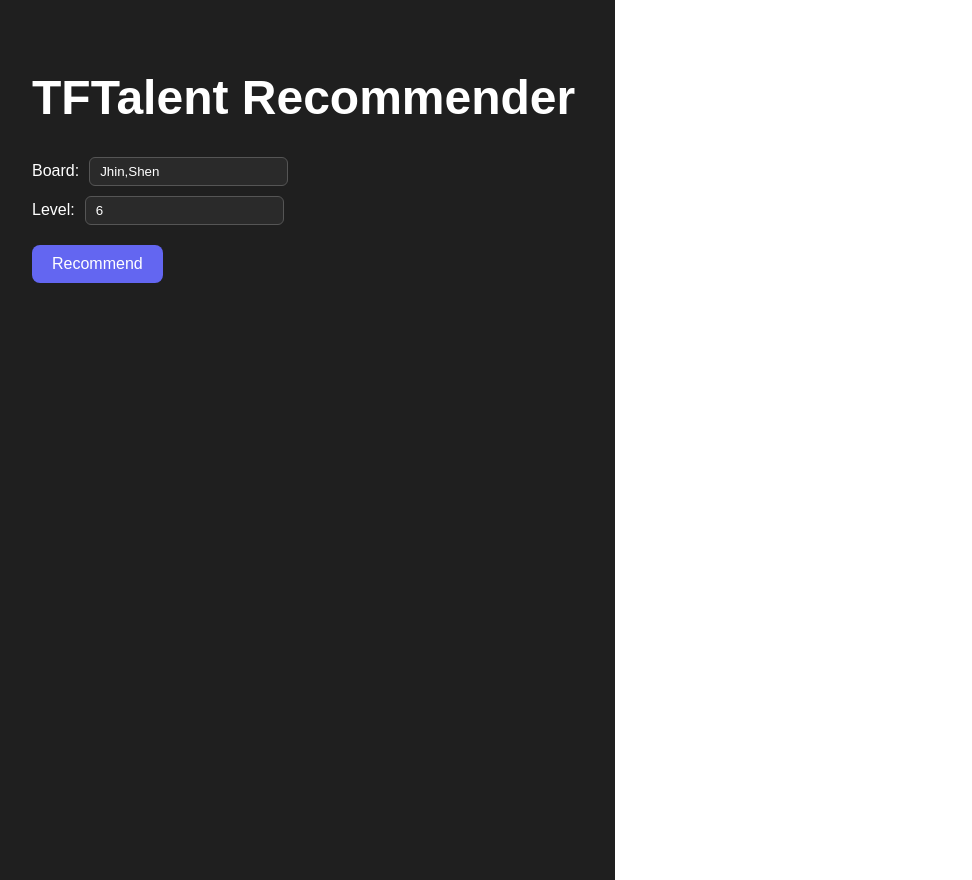
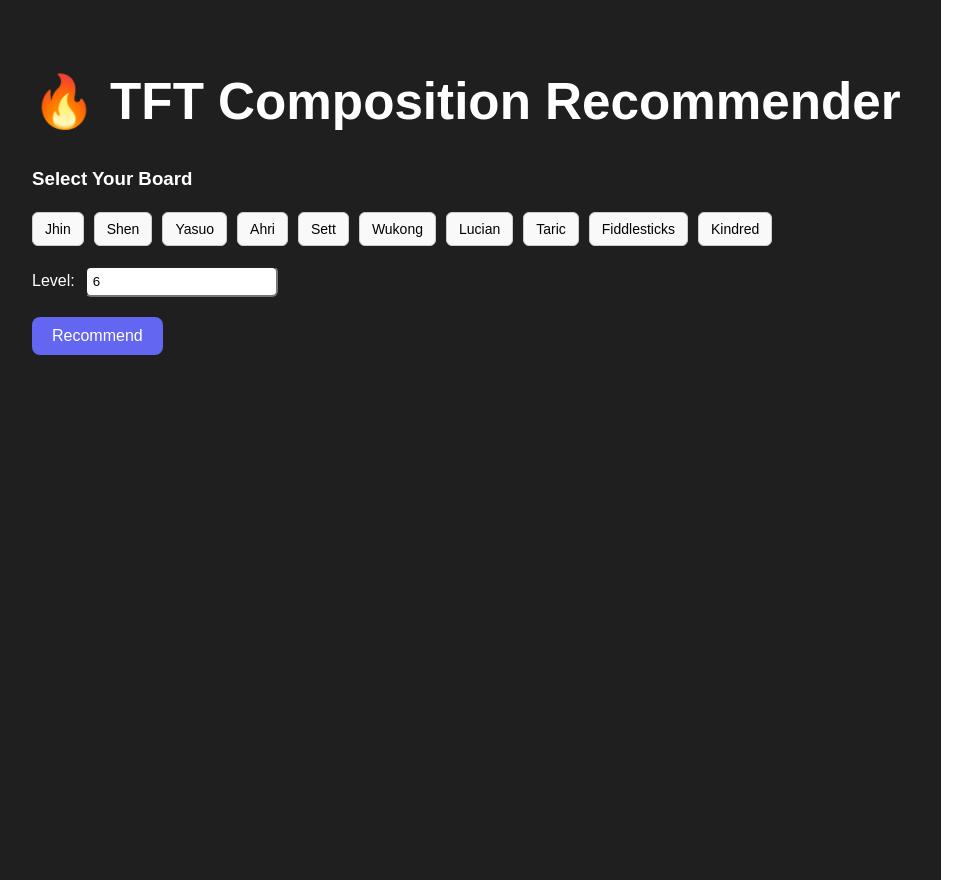
Before and after one commit to chenyiweifu108/TFTalent, a React app in the folder frontend/: page / in a window 1280 px wide. Shown: the whole page, without its empty margins (8-980 px from the left). Built offline with nearby package versions, Linux system fonts and the light colour scheme; the HTML template or start-up script is replaced by a standard one.

Commit message:
Update App.tsx

```diff
--- a/frontend/src/App.tsx
+++ b/frontend/src/App.tsx
@@ -1,5 +1,20 @@
 import { useState } from "react";
 
+/* ===== 英雄池（后续可接真实数据） ===== */
+const ALL_UNITS = [
+  "Jhin",
+  "Shen",
+  "Yasuo",
+  "Ahri",
+  "Sett",
+  "Wukong",
+  "Lucian",
+  "Taric",
+  "Fiddlesticks",
+  "Kindred",
+];
+
+/* ===== 数据类型 ===== */
 type Recommendation = {
   rank: number;
   comp_id: string;
@@ -9,24 +24,33 @@
 };
 
 function App() {
-  const [board, setBoard] = useState("Jhin,Shen");
+  const [board, setBoard] = useState<string[]>([]);
   const [level, setLevel] = useState(6);
   const [result, setResult] = useState<Recommendation[] | null>(null);
   const [loading, setLoading] = useState(false);
 
+  /* ===== 点击英雄：加入 / 移除 ===== */
+  const toggleUnit = (unit: string) => {
+    setBoard((prev) =>
+      prev.includes(unit)
+        ? prev.filter((u) => u !== unit)
+        : [...prev, unit]
+    );
+  };
+
+  /* ===== 请求后端 ===== */
   const fetchRecommendation = async () => {
+    try {
       setLoading(true);
-    try {
+
       const res = await fetch(
         "https://tftalent-3.onrender.com/recommendations",
         {
           method: "POST",
-          headers: {
-            "Content-Type": "application/json",
-          },
+          headers: { "Content-Type": "application/json" },
           body: JSON.stringify({
-            board: board.split(",").map((b) => b.trim()),
-            level: Number(level),
+            board: board,
+            level: level,
           }),
         }
       );
@@ -34,70 +58,70 @@
       const data = await res.json();
       setResult(data.recommendations);
     } catch (err) {
-      console.error(err);
-      alert("Failed to fetch recommendation");
+      alert("Failed to fetch recommendation.");
     } finally {
       setLoading(false);
     }
   };
 
   return (
-    <div
+    <div style={pageStyle}>
+      <h1>🔥 TFT Composition Recommender</h1>
+
+      {/* ===== 英雄选择区 ===== */}
+      <h3>Select Your Board</h3>
+      <div style={unitGrid}>
+        {ALL_UNITS.map((unit) => (
+          <button
+            key={unit}
+            onClick={() => toggleUnit(unit)}
             style={{
-        minHeight: "100vh",
-        background: "#1f1f1f",
-        color: "white",
-        padding: "40px",
-        fontFamily: "Arial, sans-serif",
+              ...unitButton,
+              background: board.includes(unit)
+                ? "#dcfce7"
+                : "#f9f9f9",
+              border: board.includes(unit)
+                ? "2px solid #22c55e"
+                : "1px solid #ccc",
             }}
           >
-      <h1 style={{ fontSize: 48 }}> TFTalent Recommender</h1>
+            {unit}
+          </button>
+        ))}
+      </div>
 
-      {/* Input */}
+      {/* ===== Level ===== */}
       <div style={{ marginTop: 20 }}>
-        <div style={{ marginBottom: 10 }}>
-          <label>Board:</label>
+        <label>Level:</label>
         <input
+          type="number"
+          value={level}
+          onChange={(e) => setLevel(Number(e.target.value))}
           style={inputStyle}
-            value={board}
-            onChange={(e) => setBoard(e.target.value)}
         />
       </div>
 
-        <div style={{ marginBottom: 10 }}>
-          <label>Level:</label>
-          <input
-            type="number"
-            style={inputStyle}
-            value={level}
-            onChange={(e) => setLevel(Number(e.target.value))}
-          />
-        </div>
+      {/* ===== Button ===== */}
+      <button style={buttonStyle} onClick={fetchRecommendation}>
+        {loading ? "Calculating..." : "Recommend"}
+      </button>
 
-        <button style={buttonStyle} onClick={fetchRecommendation}>
-          {loading ? "Loading..." : "Recommend"}
-        </button>
-      </div>
-
-      {/* Result */}
+      {/* ===== 推荐结果 ===== */}
+      {result && (
         <div style={{ marginTop: 40 }}>
-        {result?.map((rec, idx) => (
+          {result.map((rec, idx) => (
             <div key={idx} style={cardStyle}>
-            <div style={{ display: "flex", justifyContent: "space-between" }}>
+              <div style={cardHeader}>
                 <h2>
                   #{idx + 1} {rec.comp_id}
                 </h2>
                 <span style={tierBadge}>{rec.tier}</span>
               </div>
 
-            <p>
-              <strong>Difficulty:</strong> {rec.difficulty}
-            </p>
+              <p><strong>Difficulty:</strong> {rec.difficulty}</p>
 
-            <p>
-              <strong>Units:</strong>
-            </p>
-            <div style={unitWrapper}>
+              <p><strong>Units:</strong></p>
+              <div style={unitList}>
                 {rec.final_units.map((u) => (
                   <span key={u} style={unitTag}>
                     {u}
@@ -107,23 +131,42 @@
             </div>
           ))}
         </div>
+      )}
     </div>
   );
 }
 
-/* ---------- Styles ---------- */
+/* ===== Styles ===== */
+
+const pageStyle: React.CSSProperties = {
+  minHeight: "100vh",
+  background: "#1f1f1f",
+  color: "white",
+  padding: "40px",
+  fontFamily: "Arial, sans-serif",
+};
+
+const unitGrid: React.CSSProperties = {
+  display: "flex",
+  flexWrap: "wrap",
+  gap: 10,
+};
+
+const unitButton: React.CSSProperties = {
+  padding: "8px 12px",
+  borderRadius: 6,
+  cursor: "pointer",
+  fontSize: 14,
+};
 
 const inputStyle: React.CSSProperties = {
   marginLeft: 10,
-  padding: "6px 10px",
+  padding: "6px",
   borderRadius: 6,
-  border: "1px solid #555",
-  background: "#2a2a2a",
-  color: "white",
 };
 
 const buttonStyle: React.CSSProperties = {
-  marginTop: 10,
+  marginTop: 20,
   padding: "10px 20px",
   borderRadius: 8,
   border: "none",
@@ -134,22 +177,28 @@
 };
 
 const cardStyle: React.CSSProperties = {
-  background: "#ffffff",
-  color: "#111",
+  background: "#fff",
+  color: "#000",
   borderRadius: 12,
   padding: 20,
   marginBottom: 20,
 };
 
+const cardHeader: React.CSSProperties = {
+  display: "flex",
+  justifyContent: "space-between",
+  alignItems: "center",
+};
+
 const tierBadge: React.CSSProperties = {
   background: "#22c55e",
   color: "white",
-  padding: "6px 12px",
-  borderRadius: 8,
+  padding: "4px 10px",
+  borderRadius: 6,
   fontWeight: "bold",
 };
 
-const unitWrapper: React.CSSProperties = {
+const unitList: React.CSSProperties = {
   display: "flex",
   flexWrap: "wrap",
   gap: 8,
@@ -159,7 +208,6 @@
   background: "#f3f4f6",
   padding: "6px 10px",
   borderRadius: 6,
-  fontSize: 14,
 };
 
 export default App;
```
Lines whose indentation alone changed are shown as unchanged.
